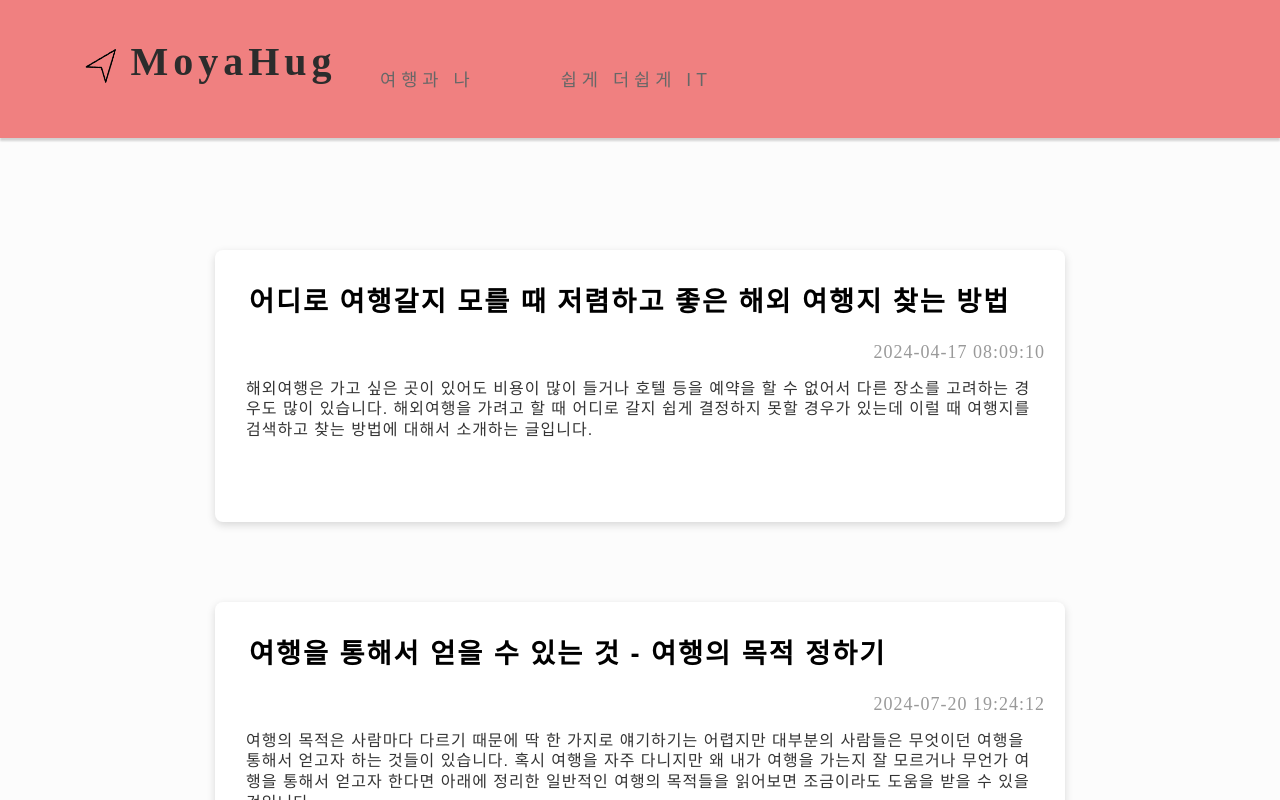
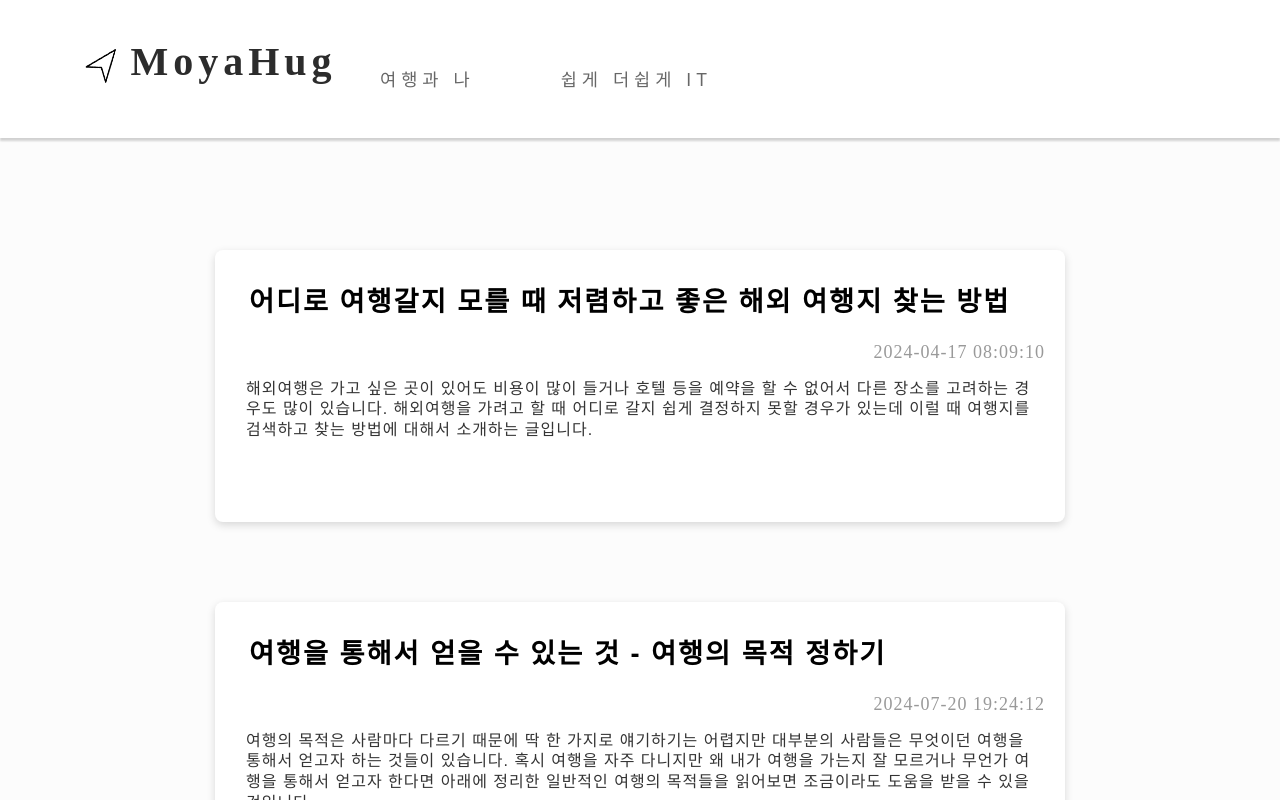
Before and after one commit to DevNeoLee/newblog, a Next.js app: page / in a window 1280 px wide. Shown: the top 800 px of the page. Built offline with nearby package versions, Linux system fonts and the light colour scheme; a web font is replaced by a local one.

Commit message:
debug color on header

```diff
--- a/app/globals.css
+++ b/app/globals.css
@@ -148,7 +148,7 @@ footer {
     background-color: white;
     width: 100%;
     box-shadow: rgba(0, 0, 0, 0.1) 0px 3px 2px, rgba(0, 0, 0, 0.073) 0px 3px 2px;
-    background-color: lightcoral;
+    /* background-color: lightcoral; */
 }
 
 .mainMenuLink {
```
